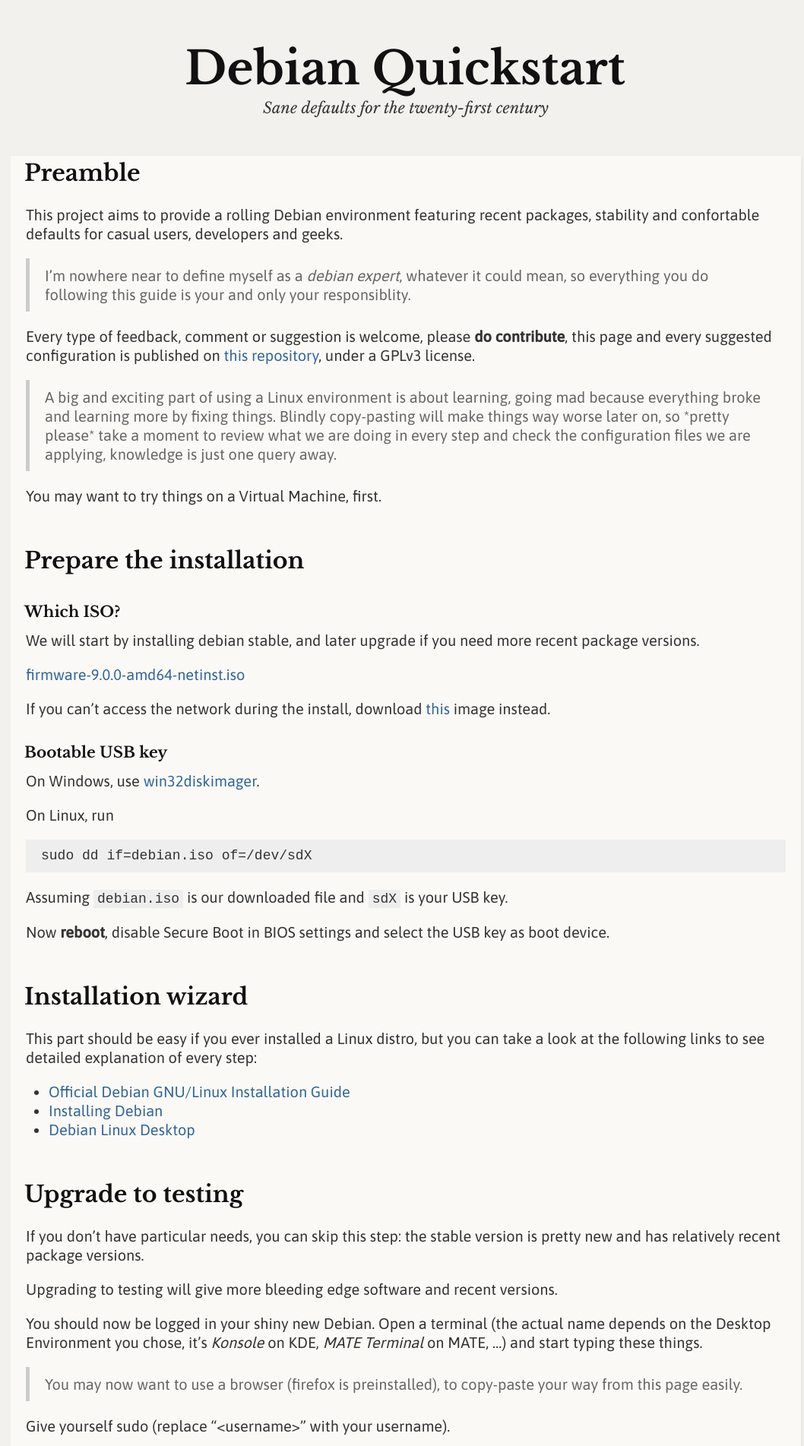
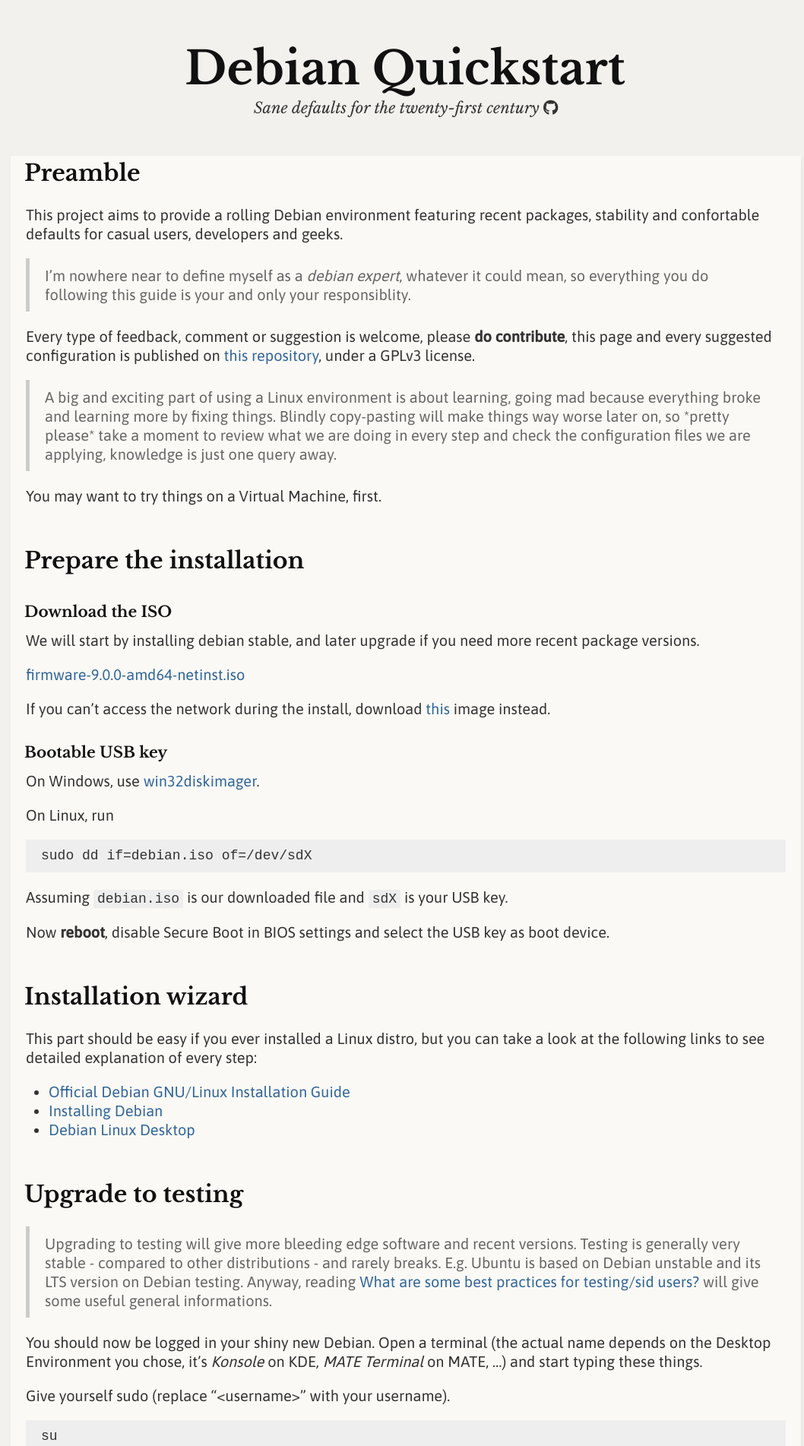
Before and after one commit to avivace/debian-quickstart, a Jekyll site: the page built from index.md, in a window 1280 px wide. Shown: the top 1903 px of the page at 76% size, without its empty margins (106-1164 px from the left). Built offline with Jekyll 4.4.1, drawn with Linux system fonts in a browser that asks for light colours; nearby versions of some CDN libraries; comment, search, counter and statistics services are not loaded; our own code applies the rules of GitHub Pages for plain Markdown files; some of the changed text lies outside the part shown.

Commit message:
Improvements, some notes on using testing, comments, repository link

````diff
--- a/_layouts/default.html
+++ b/_layouts/default.html
@@ -8,11 +8,14 @@
   <title>{{ site.title }}</title>
   <link rel="stylesheet" href="css/main.css">
   <link rel='shortcut icon' type='image/x-icon' href='favicon.ico' />
+
+<script src="https://use.fontawesome.com/0eaed8d23a.js"></script>
+
 {% include head.html %}
 </head>
 <body>
   <center><h1><a href="./">{{ site.tag_text }}</a></h1>
-    <p id="joke" style="font-family:'Libre Baskerville'; font-weight: 400; font-style: italic;">Sane defaults for the twenty-first century</i></p></center>
+    <p id="joke" style="font-family:'Libre Baskerville'; font-weight: 400; font-style: italic;">Sane defaults for the twenty-first century <a class="cat" href="https://github.com/avivace/debian-quickstart"> <i class="fa fa-github" aria-hidden="true"></i></a> </p></center>
   <div class="container">
 
     {{ content }}
@@ -20,7 +23,30 @@
 
   </div>
   <br>
-  <center><p style="font-size:0.8em; font-family: 'Libre Baskerville', sans-serif; font-style: italic;">Some kind of footer</p></center>
+  <center><p style="font-size:0.8em; font-family: 'Libre Baskerville', sans-serif; font-style: italic;"></p></center>
+  <div class="comments" id="disqus_thread"></div>
+<script>
+    /**
+     *  RECOMMENDED CONFIGURATION VARIABLES: EDIT AND UNCOMMENT THE SECTION BELOW TO INSERT DYNAMIC VALUES FROM YOUR PLATFORM OR CMS.
+     *  LEARN WHY DEFINING THESE VARIABLES IS IMPORTANT: https://disqus.com/admin/universalcode/#configuration-variables
+     */
+
+    var disqus_config = function () {
+        this.page.url = "https://avivace.github.io/debian-quickstart/";  // Replace PAGE_URL with your page's canonical URL variable
+        this.page.identifier = "1"; // Replace PAGE_IDENTIFIER with your page's unique identifier variable
+    };
+
+    (function() {  // DON'T EDIT BELOW THIS LINE
+        var d = document, s = d.createElement('script');
+
+        s.src = 'https://avivace.disqus.com/embed.js';
+
+        s.setAttribute('data-timestamp', +new Date());
+        (d.head || d.body).appendChild(s);
+    })();
+</script>
+<noscript>Please enable JavaScript to view the <a href="https://disqus.com/?ref_noscript" rel="nofollow">comments powered by Disqus.</a></noscript>
+
 {% include scripts.html %}
 </body>
 </html>
--- a/_sass/_solo.scss
+++ b/_sass/_solo.scss
@@ -159,3 +159,13 @@
   background-color: #faf9f5;
   box-shadow: 2px 2px 6px rgba(0, 0, 0, 0.05);
 }
+
+.comments {
+  max-width: 50rem;
+  margin: 0 auto;
+  padding: 0 1rem;
+}
+
+.cat {
+  color: inherit;
+}
--- a/index.md
+++ b/index.md
@@ -1,6 +1,7 @@
 ---
 layout: default
 ---
+
 
 ## Preamble
 This project aims to provide a rolling Debian environment featuring recent packages, stability and confortable defaults for casual users, developers and geeks.
@@ -14,7 +15,7 @@
 You may want to try things on a Virtual Machine, first.
 
 ## Prepare the installation
-### Which ISO?
+### Download the ISO
 We will start by installing debian stable, and later upgrade if you need more recent package versions.
 
 [firmware-9.0.0-amd64-netinst.iso](http://cdimage.debian.org/cdimage/unofficial/non-free/cd-including-firmware/current/amd64/iso-cd/firmware-9.0.0-amd64-netinst.iso)
@@ -40,13 +41,10 @@
 - [Debian Linux Desktop](https://wiki.comprofix.com/index.php?title=Debian_Linux_Desktop#Installation)
 
 ## Upgrade to testing
-If you don't have particular needs, you can skip this step: the stable version is pretty new and has relatively recent package versions.
 
-Upgrading to testing will give more bleeding edge software and recent versions.
+> Upgrading to testing will give more bleeding edge software and recent versions. Testing is generally very stable - compared to other distributions - and rarely breaks. E.g. Ubuntu is based on Debian unstable and its LTS version on Debian testing. Anyway, reading [What are some best practices for testing/sid users?](https://wiki.debian.org/ DebianUnstable#What_are_some_best_practices_for_testing.2Fsid_users.3F) will give some useful general informations.
 
 You should now be logged in your shiny new Debian. Open a terminal (the actual name depends on the Desktop Environment you chose, it's *Konsole* on KDE, *MATE Terminal* on MATE, ...) and start typing these things.
-
-> You may now want to use a browser (firefox is preinstalled), to copy-paste your way from this page easily.
 
 Give yourself sudo (replace "\<username>" with your username).
 ```powershell
@@ -107,7 +105,7 @@
 - [.fonts.config](https://raw.githubusercontent.com/avivace/debian-quickstart/master/defaults/.fonts.conf)
 - [tmux](https://raw.githubusercontent.com/avivace/debian-quickstart/master/defaults/.tmux.conf)
 
-Running this commands will automatically download and apply them for you:
+Running these commands will automatically download and apply them for you:
 ```powershell
 sudo wget https://raw.githubusercontent.com/avivace/debian-quickstart/master/defaults/.rootbashrc -O ~/root/.bashrc
 wget https://raw.githubusercontent.com/avivace/debian-quickstart/master/defaults/.bashrc -O ~/.bashrc
@@ -120,6 +118,13 @@
 ## We did it
 <center>
 <blockquote><i><p style="font-family: 'Libre Baskerville' "> Enjoy the feeling of running a beautiful, powerful computer maintained by a global community of dedicated, passionate people that believe in a world of free software.</p></i> </blockquote></center>
+
+## FAQ
+### Debian releases
+> Is *jessie* the stable? If I have "stable" in my sources.list what distro am I tracking?
+
+Read [SourcesList](https://wiki.debian.org/SourcesList) and [DebianReleases](https://wiki.debian.org/DebianReleases).
+
 
 ## Community & further readings
 You're now on your own. Or not. There are plenty of places to ask for help and learn a lot about debian:
````
